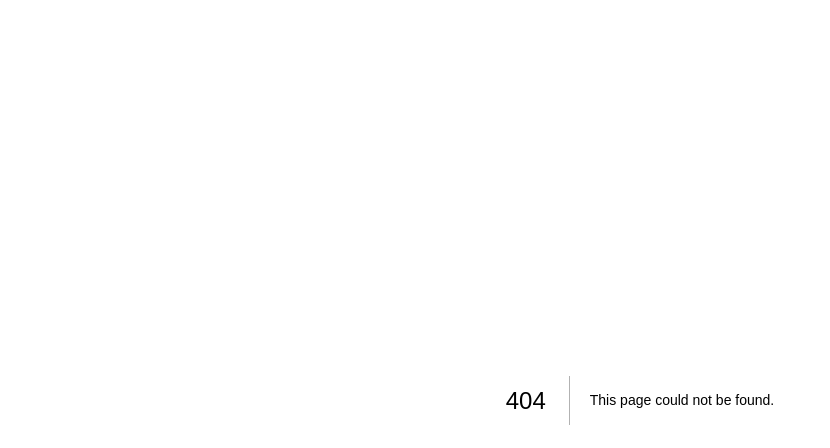
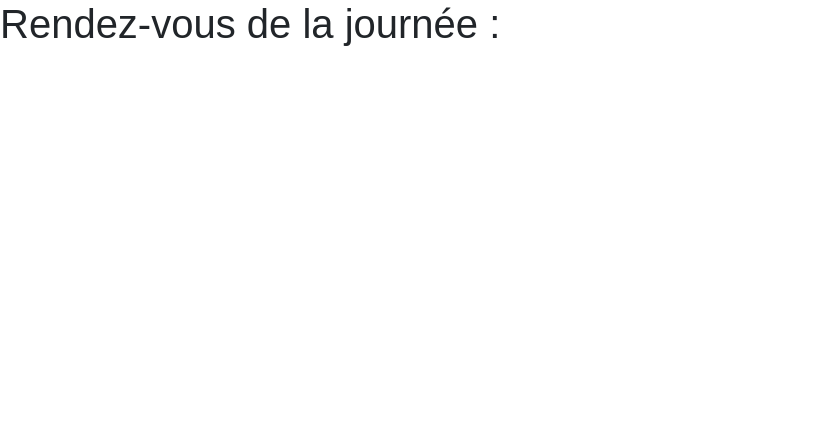
Before and after one commit to Catoire-dev/Waiting-Room, a Next.js app in the folder front/: page /med-admin in a window 1280 px wide. Before the commit this address had no page. Shown: the top 448 px of the page, without its empty margins (0-830 px from the left). Built offline with nearby package versions, Linux system fonts and the light colour scheme; a web font is replaced by a local one.

Commit message:
Add new route med-admin

```diff
--- /dev/null
+++ b/front/src/pages/med-admin/index.js
@@ -0,0 +1,9 @@
+export default function MedAdmin() {
+
+
+    return (
+        <main>
+            <h1>Rendez-vous de la journée :</h1>
+        </main>
+    );
+  }
```
Also changed, not shown: front/src/pages/med-admin/GenerateCsvFile.js (added).
